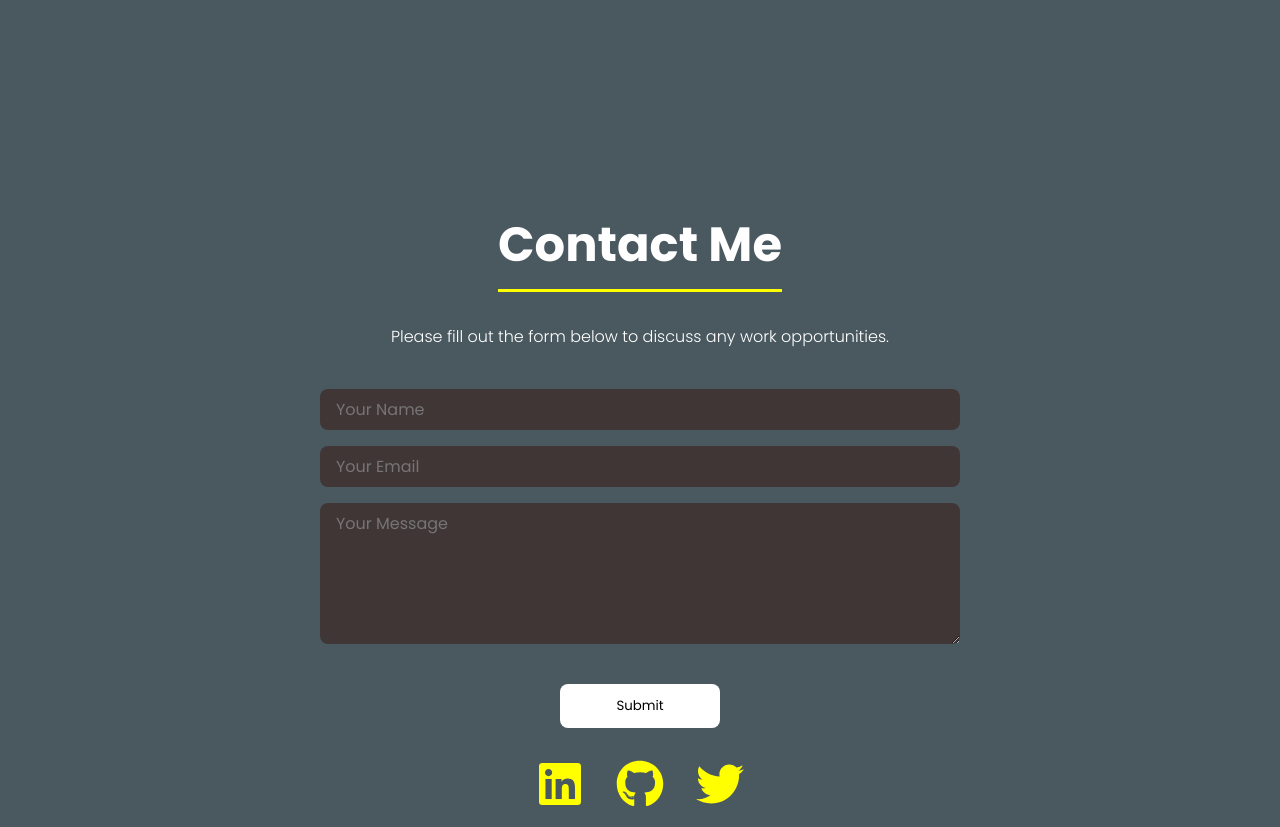
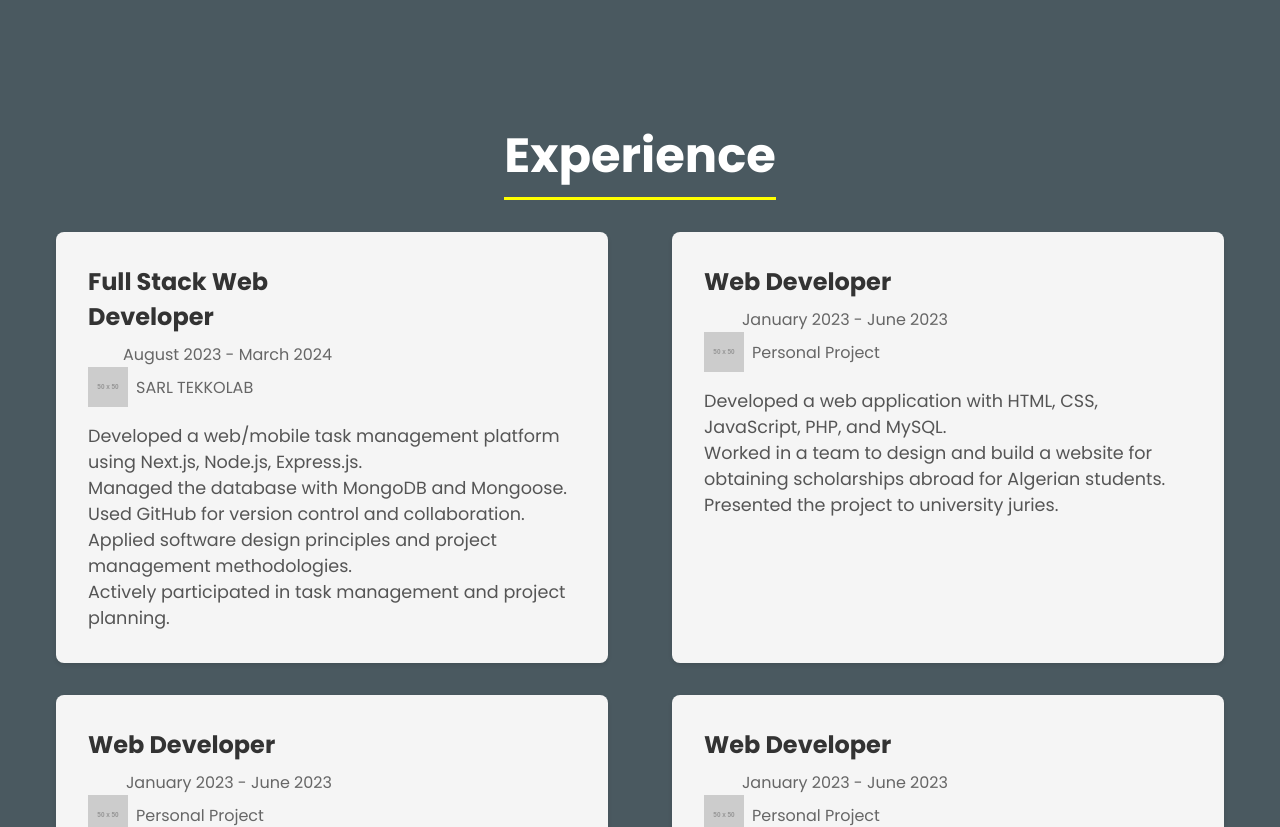
Before and after one commit to abdenourgarti/portfolio, a React (Create React App) app: page / in a window 1280 px wide. Shown: the part 1480-2307 px from the top of the page. Built offline with nearby package versions, Linux system fonts and the light colour scheme.

Commit message:
experience section v1

```diff
--- a/src/App.js
+++ b/src/App.js
@@ -1,5 +1,6 @@
 import AboutMe from "./components/About me/about";
 import Contact from "./components/Contact/contact";
+import ExperienceSection from "./components/Expérience/ExperienceSection";
 import Footer from "./components/Footer/footer";
 import Intro from "./components/Intro/intro";
 import Navbar from "./components/Navbar/navbar";
@@ -10,6 +11,7 @@ function App() {
       <Navbar />
       <Intro />
       <AboutMe />
+      <ExperienceSection />
       <Contact />
       <Footer />
     </div>
--- /dev/null
+++ b/src/components/Expérience/ExperienceItem.js
@@ -0,0 +1,25 @@
+import React from 'react';
+
+const ExperienceItem = ({ title, duration, companyLogo, companyName, description }) => {
+    return (
+      <div className="experience-item">
+        <div className="experience-header">
+          <div>
+            <h3 className="experience-title">{title}</h3>
+            <div className="experience-duration">{duration}</div>
+          </div>
+          <div className="company-info">
+            <img src={companyLogo} alt={companyName} className="company-logo" />
+            <span className="company-name">{companyName}</span>
+          </div>
+        </div>
+        <div className="experience-description">
+          {description.map((paragraph, index) => (
+            <p key={index}>{paragraph}</p>
+          ))}
+        </div>
+      </div>
+    );
+  };
+
+  export default ExperienceItem;
--- /dev/null
+++ b/src/components/Expérience/ExperienceSection.js
@@ -0,0 +1,74 @@
+import React from 'react';
+import ExperienceItem from './ExperienceItem';
+import "./expérience.css"
+
+const ExperienceSection = () => {
+    const experiences = [
+        {
+          title: 'Full Stack Web Developer',
+          duration: 'August 2023 - March 2024',
+          companyLogo: 'https://via.placeholder.com/50x50',
+          companyName: 'SARL TEKKOLAB',
+          description: [
+            'Developed a web/mobile task management platform using Next.js, Node.js, Express.js.',
+            'Managed the database with MongoDB and Mongoose.',
+            'Used GitHub for version control and collaboration.',
+            'Applied software design principles and project management methodologies.',
+            'Actively participated in task management and project planning.'
+          ]
+        },
+        {
+          title: 'Web Developer',
+          duration: 'January 2023 - June 2023',
+          companyLogo: 'https://via.placeholder.com/50x50',
+          companyName: 'Personal Project',
+          description: [
+            'Developed a web application with HTML, CSS, JavaScript, PHP, and MySQL.',
+            'Worked in a team to design and build a website for obtaining scholarships abroad for Algerian students.',
+            'Presented the project to university juries.'
+          ]
+        },
+        {
+            title: 'Web Developer',
+            duration: 'January 2023 - June 2023',
+            companyLogo: 'https://via.placeholder.com/50x50',
+            companyName: 'Personal Project',
+            description: [
+              'Developed a web application with HTML, CSS, JavaScript, PHP, and MySQL.',
+              'Worked in a team to design and build a website for obtaining scholarships abroad for Algerian students.',
+              'Presented the project to university juries.'
+            ]
+          },
+          {
+            title: 'Web Developer',
+            duration: 'January 2023 - June 2023',
+            companyLogo: 'https://via.placeholder.com/50x50',
+            companyName: 'Personal Project',
+            description: [
+              'Developed a web application with HTML, CSS, JavaScript, PHP, and MySQL.',
+              'Worked in a team to design and build a website for obtaining scholarships abroad for Algerian students.',
+              'Presented the project to university juries.'
+            ]
+          }
+      ];
+
+      return (
+        <section className="experience-section">
+          <h2 className="section-title">Experience</h2>
+          <div className="experience-list">
+            {experiences.map((experience, index) => (
+              <ExperienceItem
+                key={index}
+                title={experience.title}
+                duration={experience.duration}
+                companyLogo={experience.companyLogo}
+                companyName={experience.companyName}
+                description={experience.description}
+              />
+            ))}
+          </div>
+        </section>
+      );
+};
+
+export default ExperienceSection;
--- /dev/null
+++ b/src/components/Expérience/expérience.css
@@ -0,0 +1,166 @@
+.experience-section {
+    margin-top: 4rem;
+    max-width: 75rem;
+    margin: 0 auto;
+    min-height: 100vh;
+    height: auto;
+    position: relative;
+    display: flex;
+    flex-direction: column;
+    align-items: center;
+    justify-content: center;
+  }
+
+  .section-title {
+      font-size: 3rem;
+      text-align: center;
+      color: white;
+      margin-bottom: 2rem;
+      padding-bottom: 0.5rem;
+      display: inline-block;
+      position: relative;
+  }
+
+  .section-title::after {
+      content: '';
+      position: absolute;
+      left: 0;
+      bottom: 0;
+      width: 100%;
+      height: 3px;
+      background-color: yellow;
+    }
+
+  .experience-list {
+    display: grid;
+    grid-template-columns: repeat(auto-fit, minmax(300px, 1fr));
+    grid-gap: 2rem;
+  }
+
+  .experience-item {
+    background-color: #f5f5f5;
+    padding: 2rem;
+    border-radius: 8px;
+    box-shadow: 0 2px 4px rgba(0, 0, 0, 0.1);
+    margin: 0 1rem;
+    position: relative;
+  }
+
+  .experience-header {
+    display: grid;
+    grid-template-columns: 1fr 1fr;
+    grid-template-areas:
+      "title duration"
+      "logo-name logo-name";
+    align-items: center;
+    margin-bottom: 1rem;
+  }
+
+  .experience-title {
+    font-size: 1.5rem;
+    font-weight: bold;
+    color: #333;
+    margin-bottom: 0.5rem;
+    grid-area: title;
+  }
+
+  .experience-duration {
+    font-size: 1rem;
+    color: #666;
+    grid-area: duration;
+    justify-self: end;
+  }
+
+  .company-info {
+    display: flex;
+    align-items: center;
+    grid-area: logo-name;
+  }
+
+  .company-logo {
+    width: 2.5rem;
+    height: 2.5rem;
+    margin-right: 0.5rem;
+  }
+
+  .company-name {
+    font-size: 1rem;
+    color: #666;
+    display: block;
+  }
+
+  .experience-description {
+    font-size: 1.1rem;
+    color: #555;
+  }
+
+  @media (max-width: 768px) {
+    .section-title {
+      font-size: 2rem;
+      margin-bottom: 1.5rem;
+    }
+
+    .experience-item {
+      margin: 0 0.5rem;
+    }
+
+    .experience-title {
+      font-size: 1.3rem;
+    }
+
+    .experience-duration {
+      font-size: 0.9rem;
+    }
+
+    .company-logo {
+      width: 2rem;
+      height: 2rem;
+    }
+
+    .company-name {
+      font-size: 0.9rem;
+    }
+
+    .experience-description {
+      font-size: 1rem;
+    }
+  }
+
+  @media (max-width: 480px) {
+    .section-title {
+      font-size: 1.8rem;
+      margin-bottom: 1rem;
+    }
+
+    .experience-item {
+      padding: 1.2rem;
+      margin: 0 0.3rem;
+    }
+
+    .experience-title {
+      font-size: 1.2rem;
+    }
+
+    .experience-duration {
+      font-size: 0.8rem;
+    }
+
+    .company-logo {
+      width: 1.8rem;
+      height: 1.8rem;
+    }
+
+    .company-name {
+      font-size: 0.8rem;
+    }
+
+    .experience-description {
+      font-size: 0.9rem;
+    }
+  }
+
+  @media (min-width: 768px) {
+    .experience-list {
+      grid-template-columns: repeat(2, 1fr);
+    }
+  }
```
